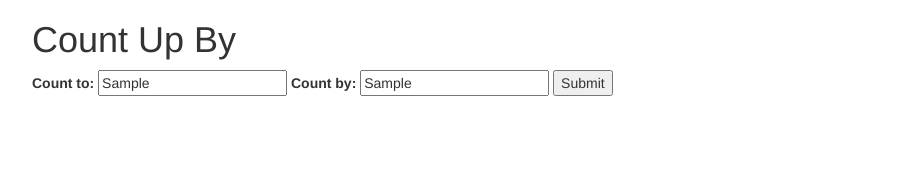
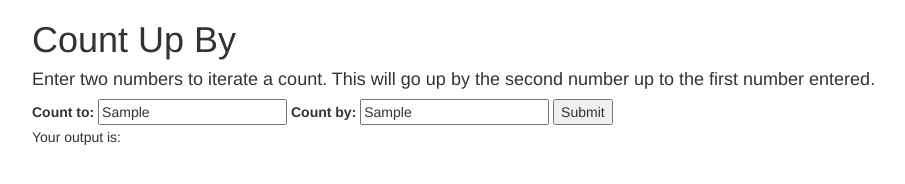
Before and after one commit to TSiu88/count-up-to, a plain HTML site: page index.html in a window 1280 px wide. Both pictures are taken after typing "Sample", "Sample" into the empty fields and a click on the button "Submit". Shown: the whole page, without its empty margins (38-943 px from the left). Drawn offline with Linux system fonts and the light colour scheme.

Commit message:
add for loop and show output

```diff
--- a/index.html
+++ b/index.html
@@ -10,6 +10,7 @@
   <body>
     <div class="container">
       <h1>Count Up By</h1>
+      <h4>Enter two numbers to iterate a count.  This will go up by the second number up to the first number entered.</h4>
       <form id="form1">
         <label for="countTo">Count to:</label>
         <input type="text" id="countTo">
@@ -19,6 +20,7 @@
       </form>
 
       <div class="output">
+        <p>Your output is: <span id="numbers"></span></p>
 
       </div>
     </div>
--- a/js/scripts.js
+++ b/js/scripts.js
@@ -1,6 +1,25 @@
 $(document).ready(function(){
   $("#form1").submit(function(event){
+    var countBy = parseInt($("#countBy").val());
+    var countTo = parseInt($("#countTo").val());
+    var countingArray = [];
 
+    console.log(countBy);
+    console.log(countTo);
+
+    if( isNaN(countBy)|| isNaN(countTo)){
+      alert("Not a number.  Please enter numbers only.");
+    }
+
+    for (var index = countBy; index <=countTo; index += countBy) {
+      console.log(index);
+      countingArray.push(index);
+    }
+    $("#numbers").append(countingArray.toString());
+
+    console.log(countingArray);
+
+    $(".output").show();
     event.preventDefault();
   });
 });
```
